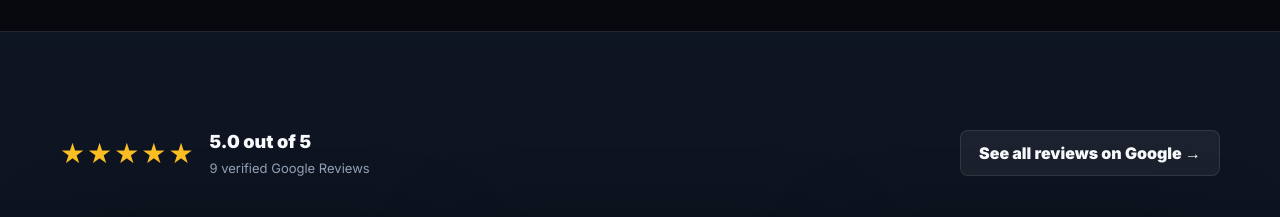
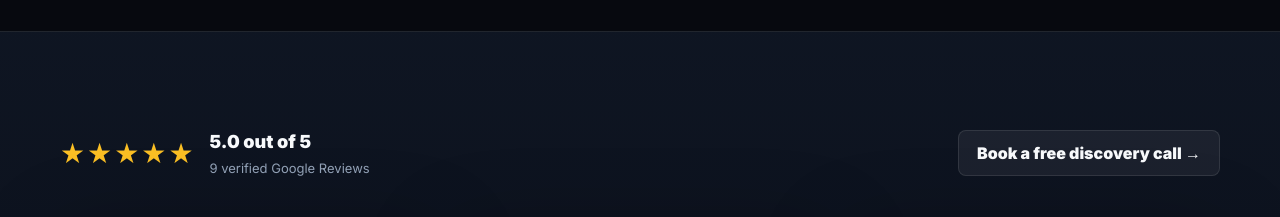
Before and after one commit to dean1234533/deanburt-dev, a React (Vite) app: page / in a window 1280 px wide. Shown: the part 1120-1337 px from the top of the page. Built offline with nearby package versions, Linux system fonts and the light colour scheme.

Commit message:
Replace broken GMB link with booking CTA until profile is indexed

```diff
--- a/src/App.jsx
+++ b/src/App.jsx
@@ -1017,15 +1017,7 @@ function SocialProofBanner() {
               <p>9 verified Google Reviews</p>
             </div>
           </div>
-          <a
-            className="button button-secondary"
-            href="https://www.google.com/search?q=Dean-Da-Dev+developer+UK"
-            target="_blank"
-            rel="noopener noreferrer"
-            aria-label="Read all Dean Da Dev reviews on Google"
-          >
-            See all reviews on Google →
-          </a>
+          <a className="button button-secondary" href={BOOKING_URL}>Book a free discovery call →</a>
         </div>
         <div className="reviews-grid">
           {REVIEWS.map((r) => (
```
